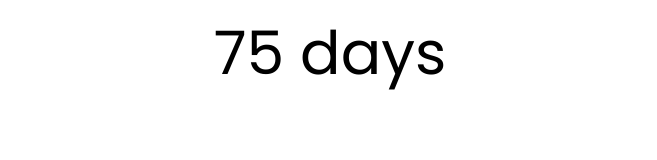
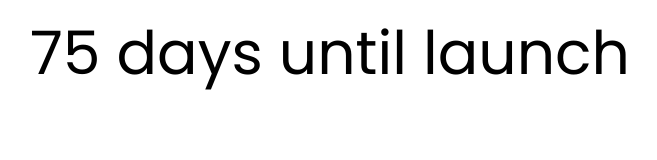
Before and after one commit to baileytalks/baileytalks.github.io, a plain HTML site: page index.html in a window 1280 px wide. Shown: the whole page, without its empty margins (310-967 px from the left). Drawn offline with Linux system fonts and the light colour scheme.

Commit message:
Update index.html

```diff
--- a/index.html
+++ b/index.html
@@ -42,7 +42,7 @@ var x = setInterval(function() {
   var seconds = Math.floor((distance % (1000 * 60)) / 1000);
 
   // Output the result in an element with id="demo"
-  document.getElementById("demo").innerHTML = days + " days";
+  document.getElementById("demo").innerHTML = days + " days until launch";
 
   // If the count down is over, write some text
   if (distance < 0) {
```
